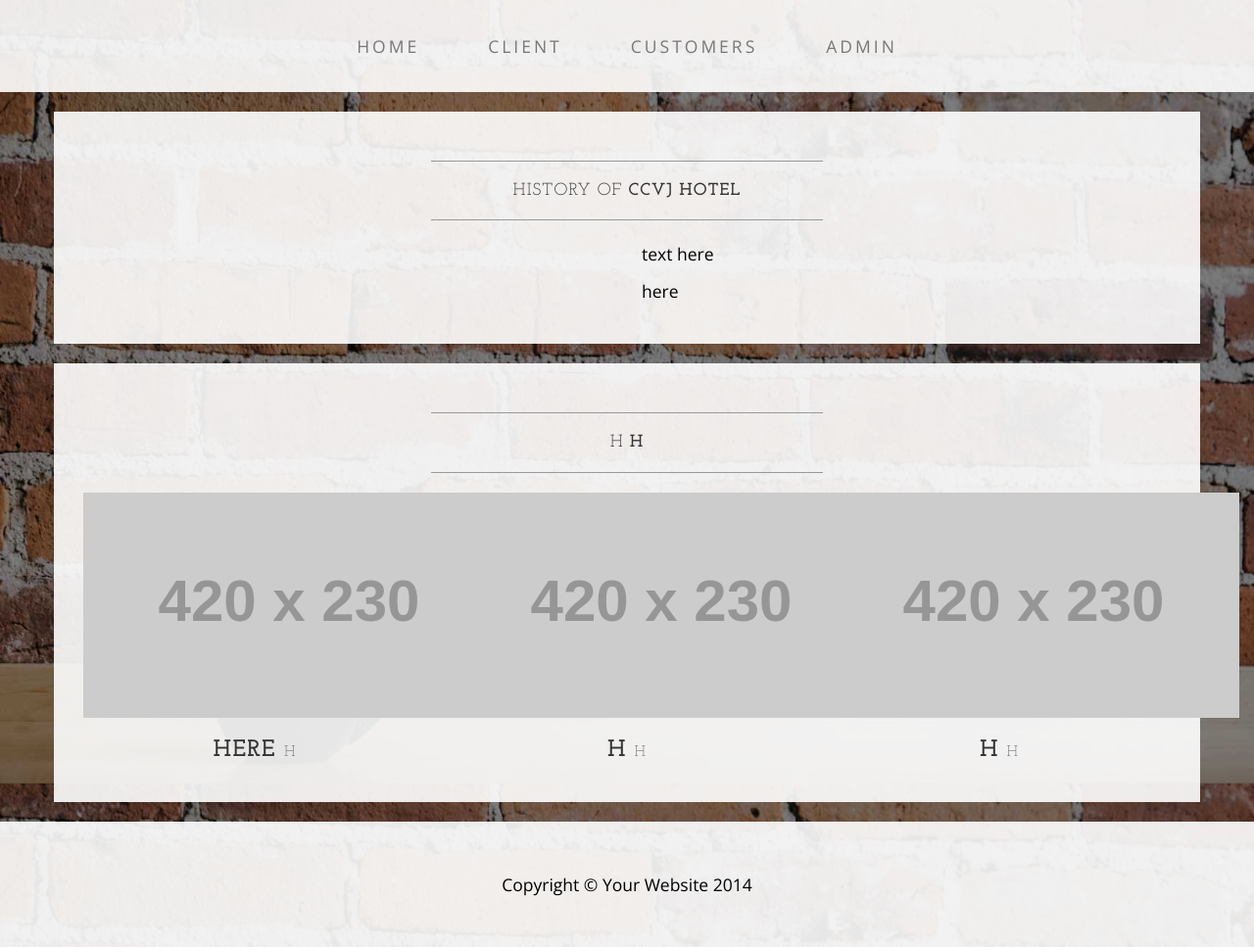
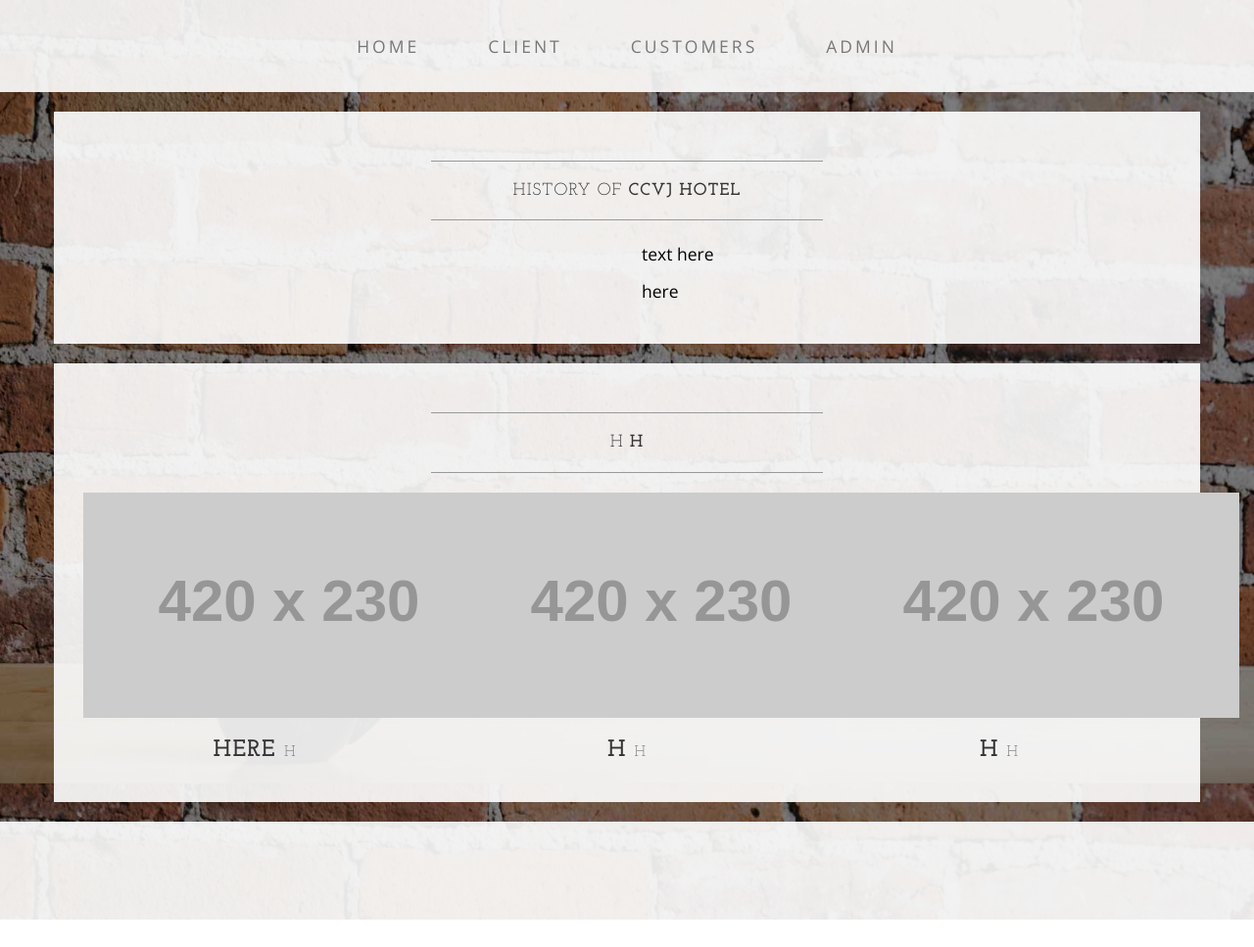
Before and after one commit to jhennatividad/Cake.github.io, a website: page about.html in a window 1280 px wide. Shown: the whole page at 98% size. After the commit the page ends 939 px from the top, so only its background shows below. Drawn offline with nearby package versions, Linux system fonts and the light colour scheme; placeholder pictures from the web are drawn by us.

Commit message:
Update about.html

```diff
--- a/about.html
+++ b/about.html
@@ -131,7 +131,7 @@
         <div class="container">
             <div class="row">
                 <div class="col-lg-12 text-center">
-                    <p>Copyright &copy; Your Website 2014</p>
+                    <p></p>
                 </div>
             </div>
         </div>
```
